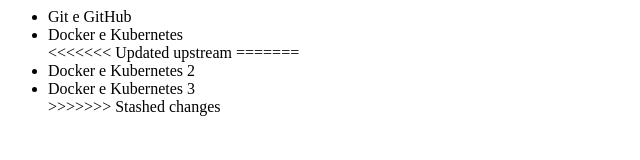
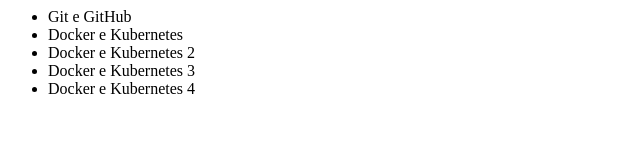
Before and after one commit to camilo-8/portal, a plain HTML site: page index.html in a window 1280 px wide. Shown: the whole page, without its empty margins (0-640 px from the left). Drawn offline with Linux system fonts and the light colour scheme.

Commit message:
commit no branch

```diff
--- a/index.html
+++ b/index.html
@@ -4,11 +4,9 @@
     <ul>
       <li>Git e GitHub</li>
       <li>Docker e Kubernetes</li>
-<<<<<<< Updated upstream
-=======
       <li>Docker e Kubernetes 2</li>
       <li>Docker e Kubernetes 3</li>
->>>>>>> Stashed changes
+      <li>Docker e Kubernetes 4</li>
     <ul>
   </body>
 </html>
```
